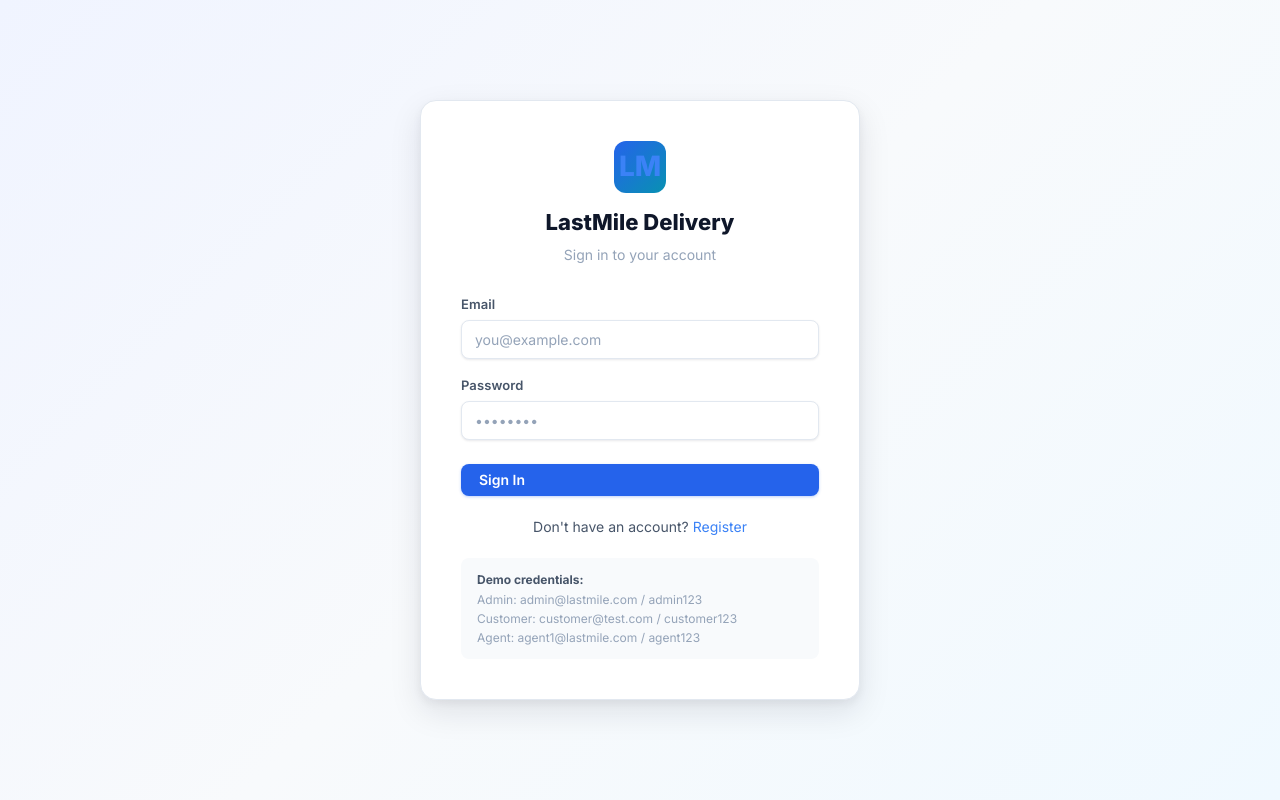
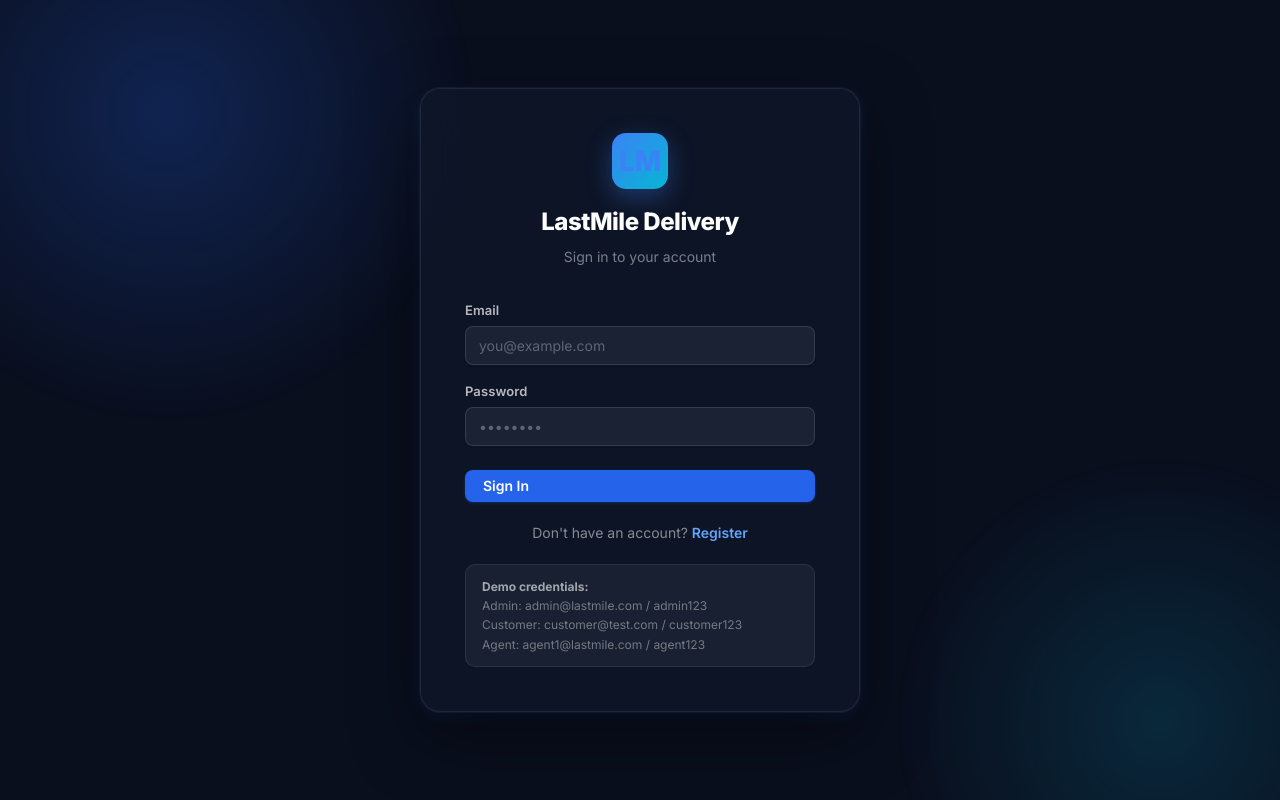
Before and after one commit to kalingasajja/LastMileDelivery, a React (Vite) app in the folder frontend/: page /login in a window 1280 px wide. Built offline with nearby package versions, Linux system fonts and the light colour scheme; no server answers.

Commit message:
fix bugs in frontend

```diff
--- a/frontend/src/index.css
+++ b/frontend/src/index.css
@@ -67,6 +67,12 @@ body {
   min-height: 100vh;
   -webkit-font-smoothing: antialiased;
 }
+
+/* Dark background for auth pages (login/register) */
+body:has(.auth-wrapper) {
+  background: #0a0f1e;
+}
+
 
 a { color: var(--primary); text-decoration: none; transition: var(--transition); }
 a:hover { color: var(--primary-dark); }
@@ -434,42 +440,98 @@ tbody tr { transition: var(--transition); }
 tbody tr:hover td { background: #f8fafc; color: var(--text-primary); }
 
 /* ── Auth Pages ──────────────────────────────────────────────── */
+/* ── Auth Pages — Dark Premium Theme ───────────────────────── */
 .auth-wrapper {
   min-height: 100vh;
   display: flex;
   align-items: center;
   justify-content: center;
-  background:
-    linear-gradient(135deg, #f0f4ff 0%, #f8fafc 50%, #f0f9ff 100%);
   padding: 24px;
+  position: relative;
+  overflow: hidden;
+  background: #0a0f1e;
+}
+
+/* Animated gradient orbs */
+.auth-wrapper::before {
+  content: '';
+  position: absolute;
+  width: 600px; height: 600px;
+  top: -200px; left: -150px;
+  background: radial-gradient(circle, rgba(37,99,235,0.25) 0%, transparent 70%);
+  border-radius: 50%;
+  animation: orb-drift 12s ease-in-out infinite alternate;
+}
+.auth-wrapper::after {
+  content: '';
+  position: absolute;
+  width: 500px; height: 500px;
+  bottom: -150px; right: -100px;
+  background: radial-gradient(circle, rgba(8,145,178,0.2) 0%, transparent 70%);
+  border-radius: 50%;
+  animation: orb-drift 16s ease-in-out infinite alternate-reverse;
+}
+@keyframes orb-drift {
+  from { transform: translate(0, 0) scale(1); }
+  to   { transform: translate(40px, 30px) scale(1.1); }
 }
 
 .auth-card {
-  background: var(--bg-card);
-  border: 1px solid var(--border);
-  border-radius: var(--radius-xl);
-  padding: 40px;
+  position: relative;
+  z-index: 1;
+  background: rgba(15, 23, 42, 0.75);
+  backdrop-filter: blur(24px);
+  -webkit-backdrop-filter: blur(24px);
+  border: 1px solid rgba(255,255,255,0.08);
+  border-radius: 20px;
+  padding: 44px;
   width: 100%;
   max-width: 440px;
-  box-shadow: var(--shadow-lg);
+  box-shadow:
+    0 0 0 1px rgba(255,255,255,0.04),
+    0 24px 64px rgba(0,0,0,0.5),
+    0 4px 16px rgba(37,99,235,0.15);
+}
+
+/* Override form styles inside auth-card for dark theme */
+.auth-card .form-label {
+  color: rgba(255,255,255,0.7);
+}
+.auth-card .form-input {
+  background: rgba(255,255,255,0.06);
+  border-color: rgba(255,255,255,0.12);
+  color: #ffffff;
+}
+.auth-card .form-input::placeholder { color: rgba(255,255,255,0.3); }
+.auth-card .form-input:focus {
+  background: rgba(255,255,255,0.09);
+  border-color: rgba(99,102,241,0.6);
+  box-shadow: 0 0 0 3px rgba(99,102,241,0.2);
+}
+.auth-card .alert-error {
+  background: rgba(220,38,38,0.15);
+  border-color: rgba(220,38,38,0.35);
+  color: #fca5a5;
 }
 
 .auth-logo {
   text-align: center;
-  margin-bottom: 28px;
+  margin-bottom: 32px;
 }
 
 .auth-logo .logo-icon {
-  width: 52px; height: 52px;
-  background: linear-gradient(135deg, var(--primary), var(--accent));
-  border-radius: var(--radius-lg);
+  width: 56px; height: 56px;
+  background: linear-gradient(135deg, #3b82f6, #06b6d4);
+  border-radius: 14px;
   display: flex; align-items: center; justify-content: center;
   font-size: 22px; font-weight: 800; color: white;
-  margin: 0 auto 12px;
+  margin: 0 auto 14px;
+  box-shadow: 0 8px 24px rgba(59,130,246,0.35);
 }
 
-.auth-logo h1 { font-size: 22px; font-weight: 800; color: var(--text-primary); }
-.auth-logo p  { color: var(--text-muted); font-size: 14px; margin-top: 4px; }
+.auth-logo h1 { font-size: 24px; font-weight: 800; color: #ffffff; letter-spacing: -0.5px; }
+.auth-logo p  { color: rgba(255,255,255,0.45); font-size: 14px; margin-top: 4px; }
+
 
 /* ── Charge Breakdown ────────────────────────────────────────── */
 .charge-box {
@@ -685,7 +747,8 @@ tbody tr:hover td { background: #f8fafc; color: var(--text-primary); }
    LANDING PAGE
    ═══════════════════════════════════════════════════════════ */
 
-@import url('https://fonts.googleapis.com/css2?family=Inter:wght@400;500;600;700;800;900&display=swap');
+
+
 
 .landing-root {
   min-height: 100vh;
--- a/frontend/src/pages/LandingPage.jsx
+++ b/frontend/src/pages/LandingPage.jsx
@@ -102,14 +102,11 @@ export default function LandingPage() {
             <a href="#stats" className="landing-nav-link">Why Us</a>
           </div>
           <div className="landing-nav-cta">
-            {dashboardLink ? (
-              <Link to={dashboardLink} className="btn btn-primary btn-sm">Go to Dashboard</Link>
-            ) : (
-              <>
-                <Link to="/login" className="btn btn-ghost btn-sm">Log In</Link>
-                <Link to="/register" className="btn btn-primary btn-sm">Sign Up Free</Link>
-              </>
+            {dashboardLink && (
+              <Link to={dashboardLink} className="btn btn-ghost btn-sm" style={{ marginRight: 4 }}>Dashboard</Link>
             )}
+            <Link to="/login" className="btn btn-ghost btn-sm">Log In</Link>
+            <Link to="/register" className="btn btn-primary btn-sm">Sign Up</Link>
           </div>
         </div>
       </nav>
@@ -141,19 +138,13 @@ export default function LandingPage() {
             </p>
 
             <div className="hero-actions">
-              {dashboardLink ? (
-                <Link to={dashboardLink} className="btn btn-primary btn-lg hero-btn-primary">
-                  Go to Dashboard →
+              <Link to={dashboardLink || '/register'} className="btn btn-primary btn-lg hero-btn-primary">
+                Get Started →
+              </Link>
+              {!user && (
+                <Link to="/login" className="btn btn-ghost btn-lg">
+                  Log In
                 </Link>
-              ) : (
-                <>
-                  <Link to="/register" className="btn btn-primary btn-lg hero-btn-primary">
-                    Get Started Free →
-                  </Link>
-                  <Link to="/login" className="btn btn-ghost btn-lg">
-                    Sign In
-                  </Link>
-                </>
               )}
             </div>
 
--- a/frontend/src/pages/LoginPage.jsx
+++ b/frontend/src/pages/LoginPage.jsx
@@ -78,13 +78,13 @@ export default function LoginPage() {
           </button>
         </form>
 
-        <p style={{ textAlign: 'center', marginTop: 20, color: 'var(--text-secondary)', fontSize: 14 }}>
+        <p style={{ textAlign: 'center', marginTop: 20, color: 'rgba(255,255,255,0.5)', fontSize: 14 }}>
           Don't have an account?{' '}
-          <Link to="/register" style={{ color: 'var(--primary-light)' }}>Register</Link>
+          <Link to="/register" style={{ color: '#60a5fa', fontWeight: 600 }}>Register</Link>
         </p>
 
-        <div style={{ marginTop: 20, padding: '12px 16px', background: 'var(--bg-elevated)', borderRadius: 'var(--radius)', fontSize: 12, color: 'var(--text-muted)' }}>
-          <strong style={{ color: 'var(--text-secondary)' }}>Demo credentials:</strong><br />
+        <div style={{ marginTop: 20, padding: '12px 16px', background: 'rgba(255,255,255,0.05)', borderRadius: 10, border: '1px solid rgba(255,255,255,0.08)', fontSize: 12, color: 'rgba(255,255,255,0.4)' }}>
+          <strong style={{ color: 'rgba(255,255,255,0.6)' }}>Demo credentials:</strong><br />
           Admin: admin@lastmile.com / admin123<br />
           Customer: customer@test.com / customer123<br />
           Agent: agent1@lastmile.com / agent123
--- a/frontend/src/pages/RegisterPage.jsx
+++ b/frontend/src/pages/RegisterPage.jsx
@@ -101,9 +101,9 @@ export default function RegisterPage() {
           </button>
         </form>
 
-        <p style={{ textAlign: 'center', marginTop: 20, color: 'var(--text-secondary)', fontSize: 14 }}>
+        <p style={{ textAlign: 'center', marginTop: 20, color: 'rgba(255,255,255,0.5)', fontSize: 14 }}>
           Already have an account?{' '}
-          <Link to="/login" style={{ color: 'var(--primary-light)' }}>Sign in</Link>
+          <Link to="/login" style={{ color: '#60a5fa', fontWeight: 600 }}>Sign in</Link>
         </p>
       </div>
     </div>
--- a/frontend/src/pages/customer/PlaceOrderPage.jsx
+++ b/frontend/src/pages/customer/PlaceOrderPage.jsx
@@ -45,6 +45,7 @@ export default function PlaceOrderPage() {
   const navigate = useNavigate();
   const [form, setForm] = useState(initialForm);
   const [breakdown, setBreakdown] = useState(null);
+  const [selectedRateType, setSelectedRateType] = useState('STANDARD');
   const [calcLoading, setCalcLoading] = useState(false);
   const [orderLoading, setOrderLoading] = useState(false);
   const [error, setError] = useState('');
```
